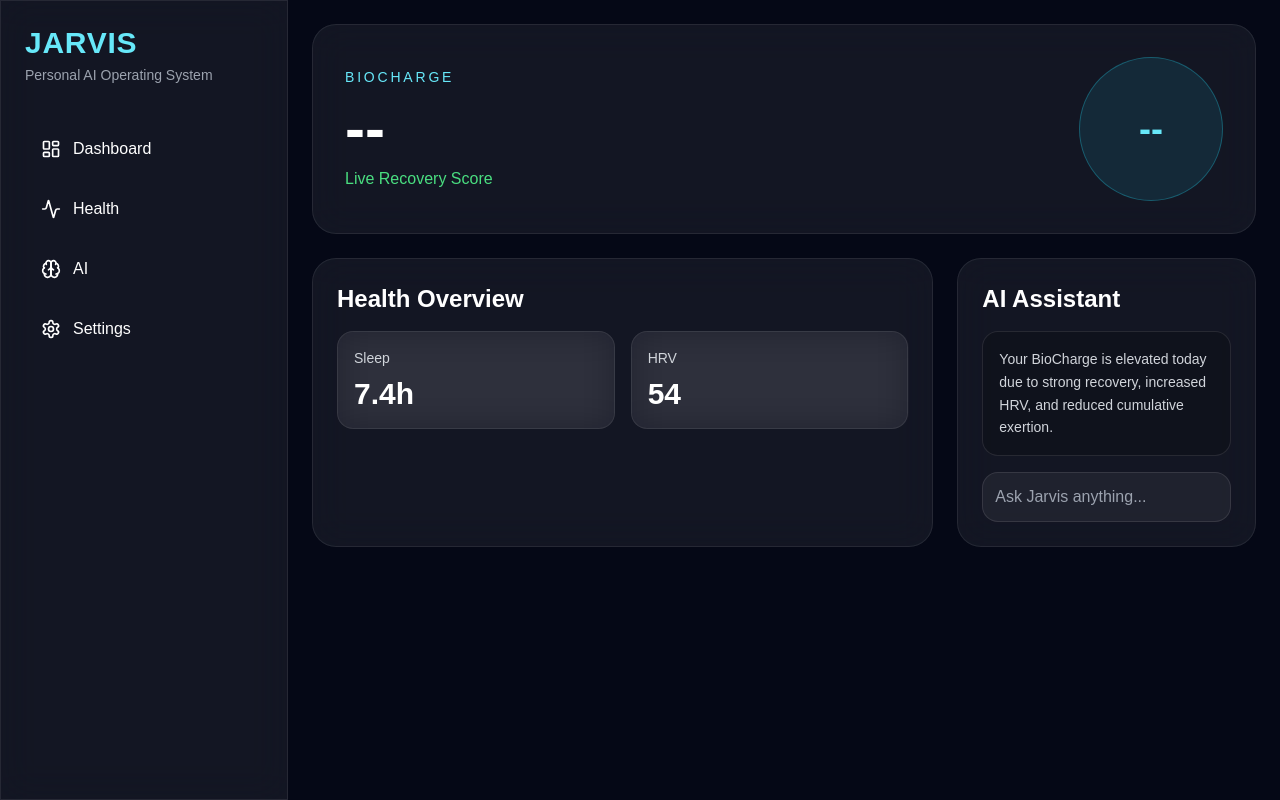
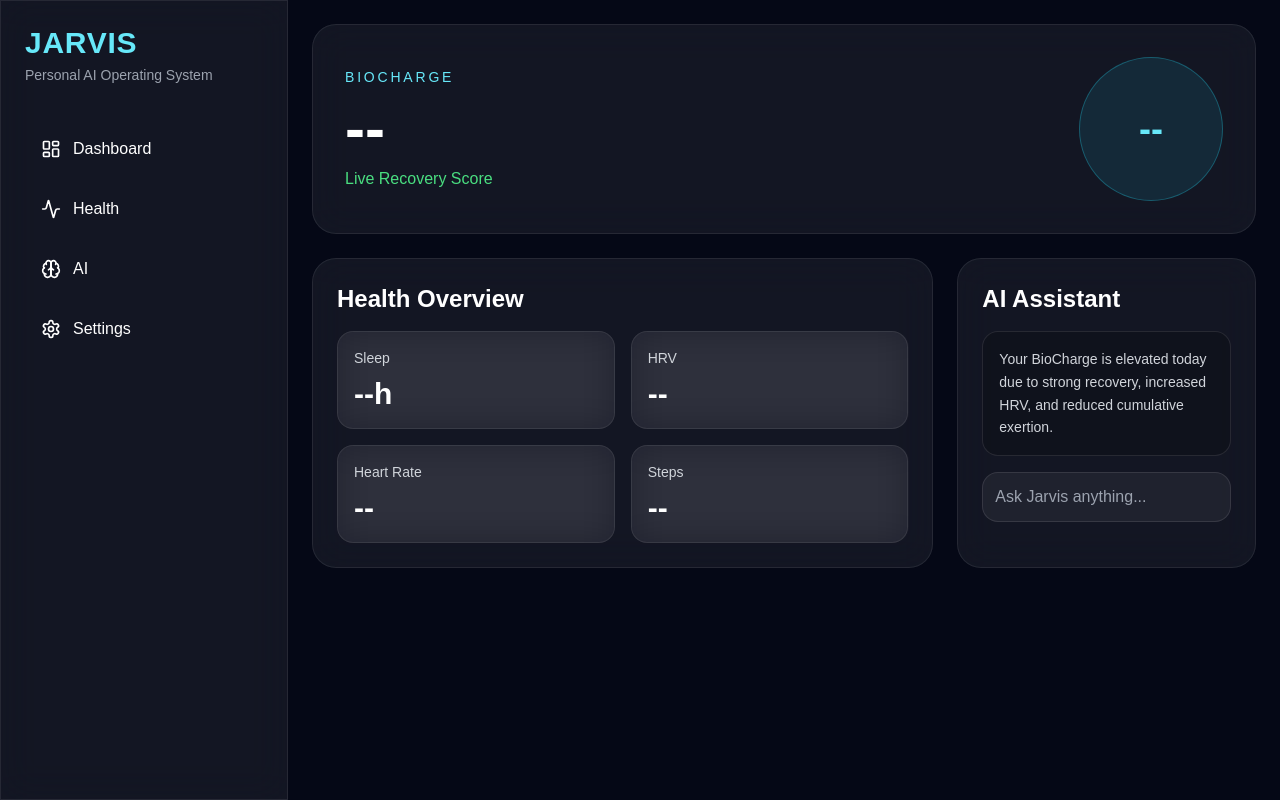
Before and after one commit to kevinpaulose5-oss/jarvis-os, a Next.js app: page / in a window 1280 px wide. Built offline with nearby package versions, Linux system fonts and the light colour scheme; no server answers; the database is empty.

Commit message:
Update dashboard-shell.tsx

```diff
--- a/components/layout/dashboard-shell.tsx
+++ b/components/layout/dashboard-shell.tsx
@@ -1,13 +1,43 @@
 "use client";
 
 import { motion } from "framer-motion";
+import { useEffect, useState } from "react";
 
 import Sidebar from "./sidebar";
 
 import BioChargeWidget from "@/widgets/biocharge-widget";
 import AiDock from "@/widgets/ai-dock";
 
+import { supabase } from "../../lib/supabase/client";
+
+interface HealthMetrics {
+  sleep_hours: number;
+  hrv: number;
+  heart_rate: number;
+  steps: number;
+}
+
 export default function DashboardShell() {
+  const [metrics, setMetrics] =
+    useState<HealthMetrics | null>(null);
+
+  useEffect(() => {
+    async function loadMetrics() {
+      const { data, error } = await supabase
+        .from("health_metrics")
+        .select("*")
+        .order("created_at", { ascending: false })
+        .limit(1)
+        .single();
+
+      if (!error && data) {
+        setMetrics(data);
+      }
+    }
+
+    loadMetrics();
+  }, []);
+
   return (
     <div className="flex min-h-screen bg-background text-white">
       <Sidebar />
@@ -29,13 +59,43 @@ export default function DashboardShell() {
 
             <div className="grid grid-cols-2 gap-4">
               <div className="glass rounded-2xl p-4">
-                <p className="text-sm text-gray-300">Sleep</p>
-                <h3 className="mt-2 text-3xl font-bold">7.4h</h3>
+                <p className="text-sm text-gray-300">
+                  Sleep
+                </p>
+
+                <h3 className="mt-2 text-3xl font-bold">
+                  {metrics?.sleep_hours ?? "--"}h
+                </h3>
               </div>
 
               <div className="glass rounded-2xl p-4">
-                <p className="text-sm text-gray-300">HRV</p>
-                <h3 className="mt-2 text-3xl font-bold">54</h3>
+                <p className="text-sm text-gray-300">
+                  HRV
+                </p>
+
+                <h3 className="mt-2 text-3xl font-bold">
+                  {metrics?.hrv ?? "--"}
+                </h3>
+              </div>
+
+              <div className="glass rounded-2xl p-4">
+                <p className="text-sm text-gray-300">
+                  Heart Rate
+                </p>
+
+                <h3 className="mt-2 text-3xl font-bold">
+                  {metrics?.heart_rate ?? "--"}
+                </h3>
+              </div>
+
+              <div className="glass rounded-2xl p-4">
+                <p className="text-sm text-gray-300">
+                  Steps
+                </p>
+
+                <h3 className="mt-2 text-3xl font-bold">
+                  {metrics?.steps ?? "--"}
+                </h3>
               </div>
             </div>
           </div>
```
